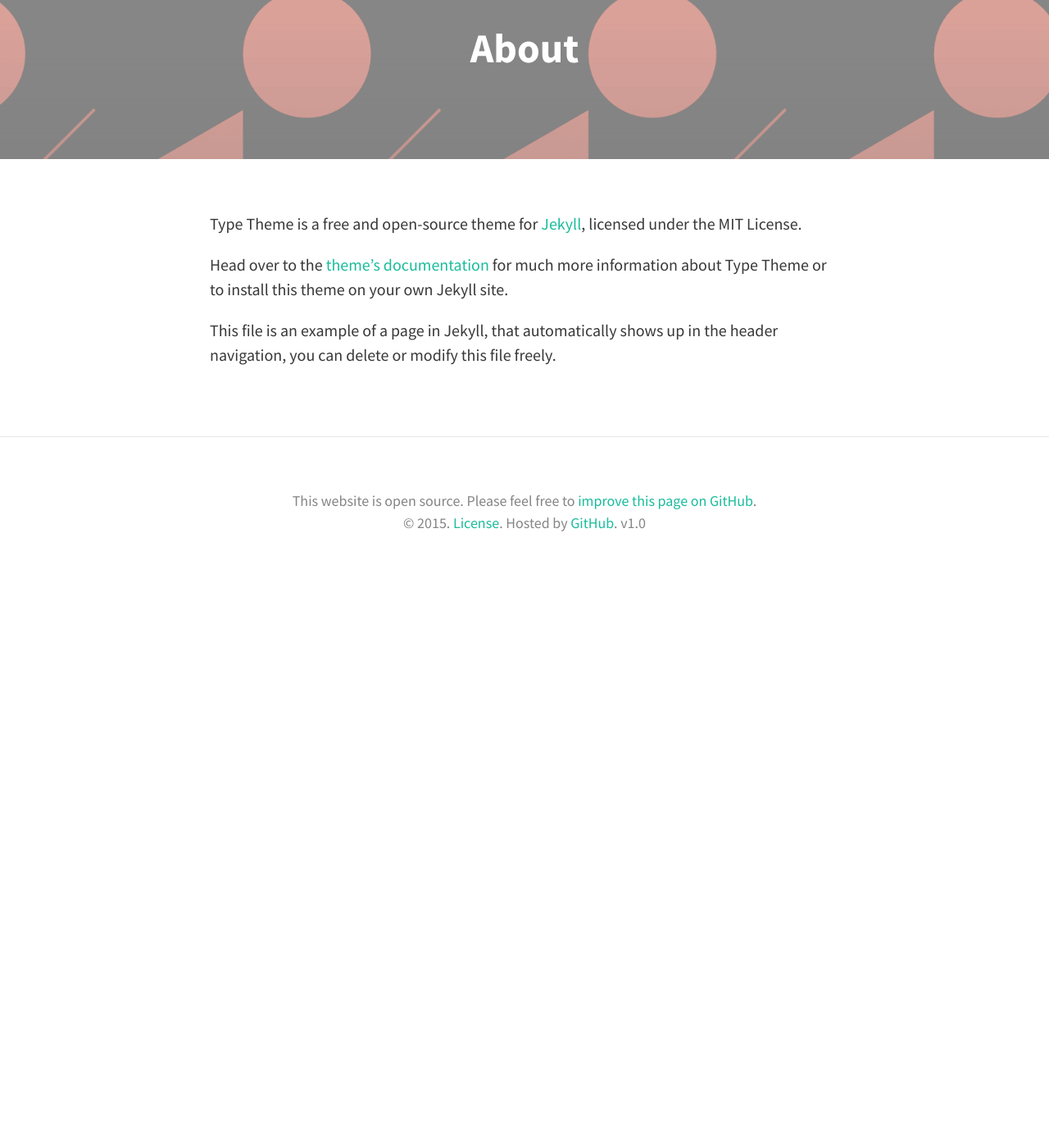
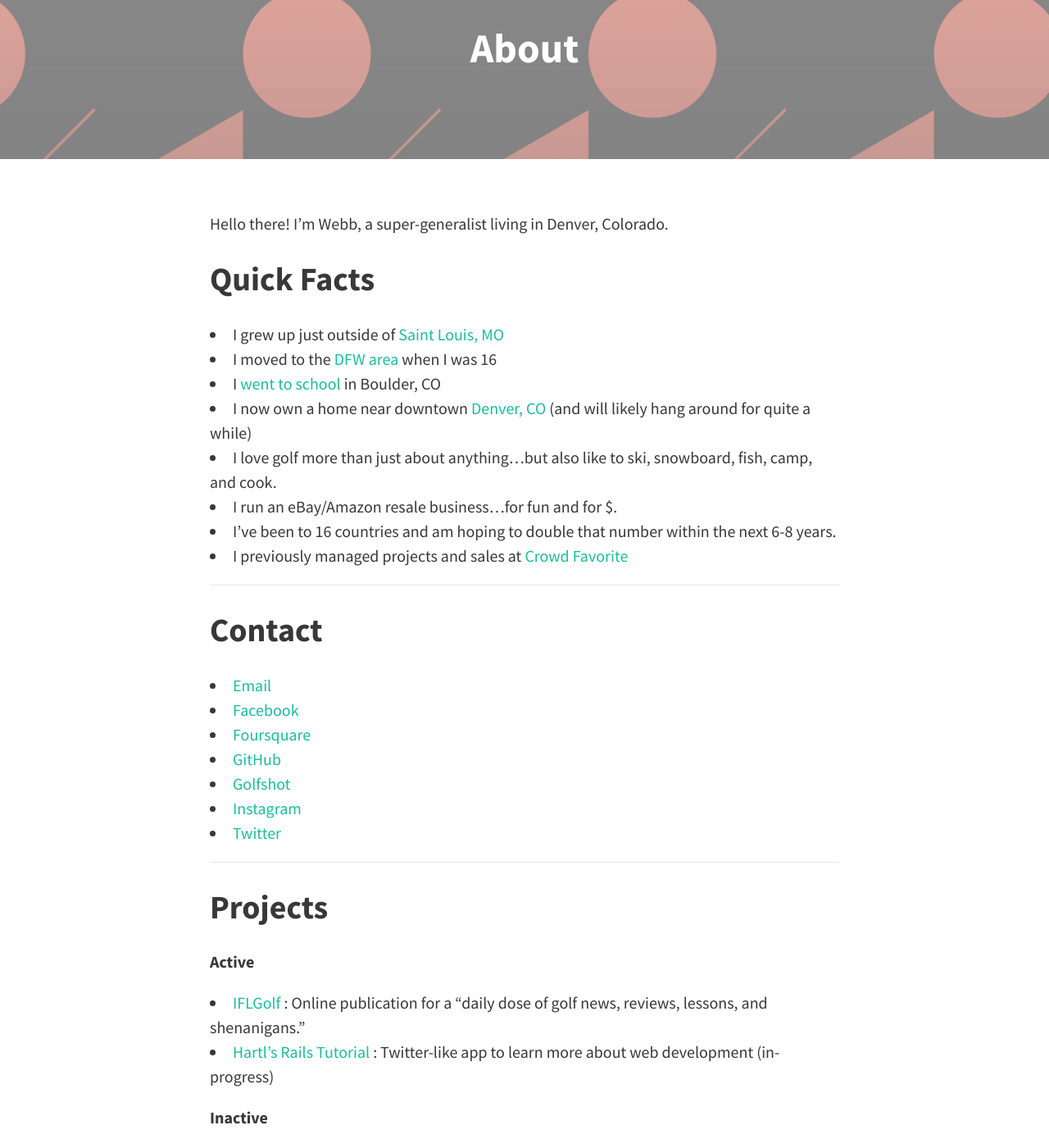
Before and after one commit to emerywebster/emerywebster.github.io, a Jekyll site: the page built from about.md, in a window 1280 px wide and 1400 px high, scrolled down 191 px. Shown: the whole window at 82% size. Built offline with Jekyll 4.4.1, drawn with Linux system fonts in a browser that asks for light colours; nearby versions of some CDN libraries; Markdown is read by kramdown in place of the engine named in the settings; before the commit the page ends 906 px from its top, so only the background shows below that; some of the changed text lies outside the part shown.

Commit message:
personalize about page

```diff
--- a/about.md
+++ b/about.md
@@ -6,8 +6,79 @@ feature-img: "img/sample_feature_img_2.png"
 menu: main
 ---
 
-Type Theme is a free and open-source theme for [Jekyll](http://jekyllrb.com/), licensed under the MIT License.
+Hello there! I'm Webb, a super-generalist living in Denver, Colorado.
 
-Head over to the [theme's documentation](https://rohanchandra.github.io/project/type/) for much more information about Type Theme or to install this theme on your own Jekyll site.
+## Quick Facts
 
-This file is an example of a page in Jekyll, that automatically shows up in the header navigation, you can delete or modify this file freely.
+- I grew up just outside of [Saint Louis, MO](http://stlouis.cardinals.mlb.com/)
+- I moved to the [DFW area](http://mavs.com) when I was 16
+- I [went to school](http://leeds.colorado.edu) in Boulder, CO
+- I now own a home near downtown [Denver, CO](http://denverbroncos.com) (and will likely hang around for quite a while)
+- I love golf more than just about anything...but also like to ski, snowboard, fish, camp, and cook.
+- I run an eBay/Amazon resale business...for fun and for $.
+- I've been to 16 countries and am hoping to double that number within the next 6-8 years.
+- I previously managed projects and sales at [Crowd Favorite](http://crowdfavorite.com)
+
+---
+
+## Contact
+
+- [Email](mailto:webb.henderson@gmail.com)
+- [Facebook](http://facebook.com/emerywebster)
+- [Foursquare](http://foursquare.com/emerywebster)
+- [GitHub](http://github.com/emerywebster)
+- [Golfshot](http://golfshot.com/members/0871088840/statistics)
+- [Instagram](http://instagram.com/emerywebster)
+- [Twitter](http://twitter.com/emerywebster)
+
+---
+
+## Projects
+
+**Active**
+
+- [IFLGolf](http://ifl.golf) : Online publication for a "daily dose of golf news, reviews, lessons, and shenanigans."
+- [Hartl's Rails Tutorial](http://ewh-rails-sample.herokuapp.com/) : Twitter-like app to learn more about web development (in-progress)
+
+**Inactive**
+
+- [wp.emerywebster.com](http://wp.emerywebster.com/) : Old WordPress version of this personal site.
+- [ebay.emerywebster.com](http://ebay.emerywebster.com/) : Old WordPress blog for (formerly) ebaylessonslearned.com.
+
+---
+
+## Setup
+
+#### Hardware
+
+- iPhone 6
+- Macbook Air 13"
+
+#### Software
+
+- [AbletonLive](http://ableton.com) for music production
+- [Chrome](http://chrome.com) for web browsing
+- [Gmail](http://gmail.com) for email (all)
+- [iTerm](https://www.iterm2.com/) for bashing
+- [Sketch](http://www.sketchapp.com/) for designing
+- [Slack](http://slack.com) for personal chat
+- [SublimeText](http://sublimetext.com) for text editing
+- [Wunderlist](http://wunderlist.com) for organizing &amp; prioritizing
+
+---
+
+## Influences
+
+#### Books
+
+[to add]
+
+#### People
+
+- [Alex King](http://alexking.org)
+- [Andrew Austin](http://andrewjaustin.net/)
+- [Chris Forgham](http://oldguysriptoo.com/)
+- [Devin Reams](http://devin.reams.me)
+- [Jared Cornwall](http://jaredcornwall.com/)
+- [Rona Kilmer](https://twitter.com/rkunboxed)
+- [Sandy Sage](http://sandy-sage.com)
```
